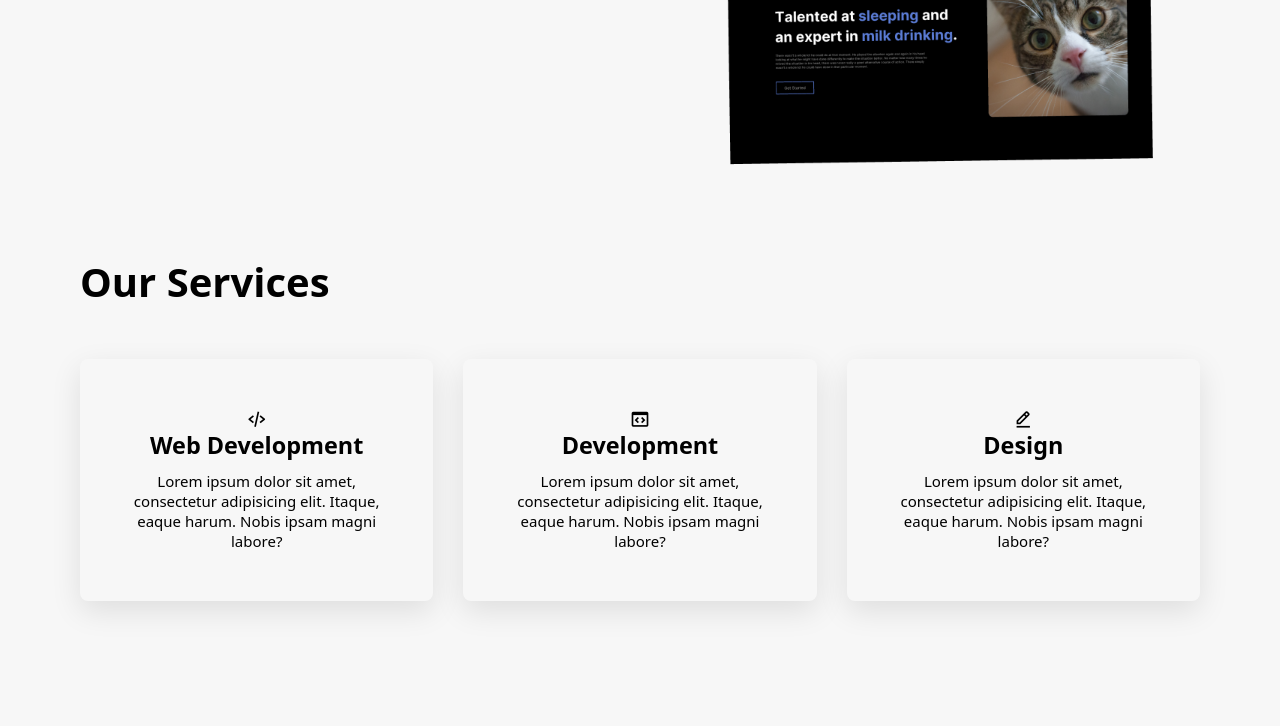
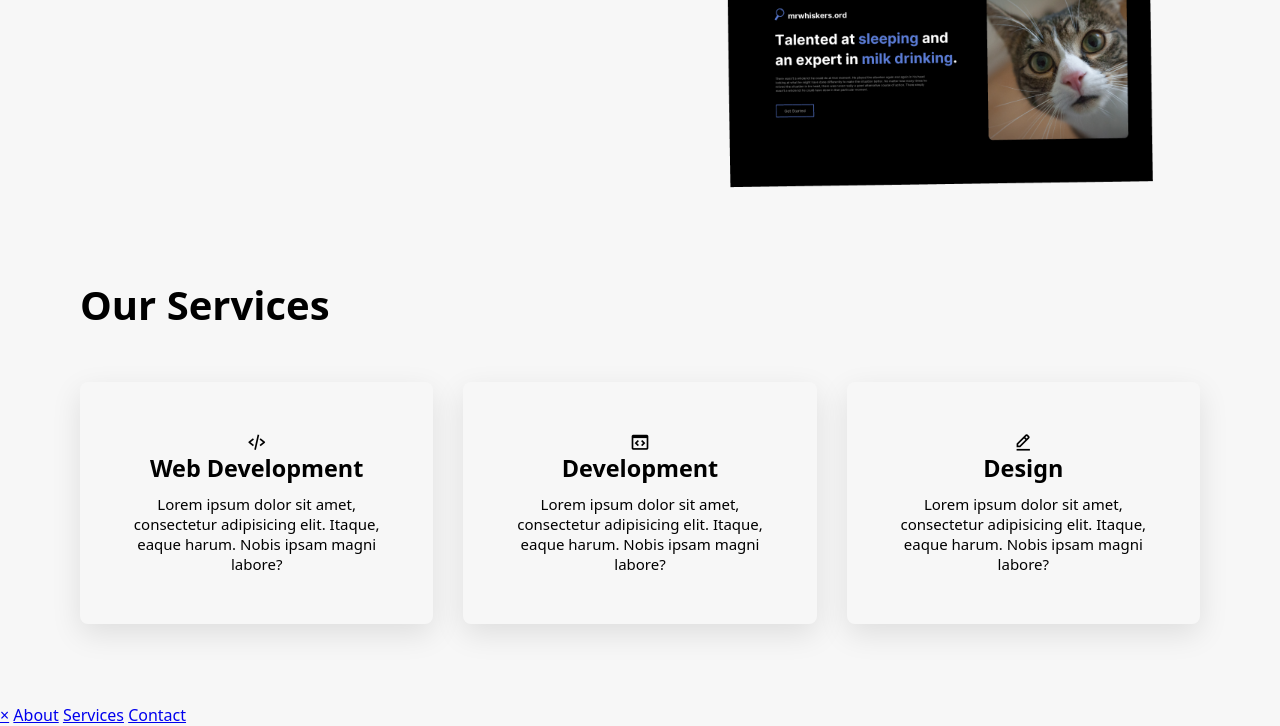
Before and after one commit to javelinwebmessaging/javelinwebdesign.github.io, a plain HTML site: page index.html in a window 1280 px wide. Shown: the part 522-1248 px from the top of the page. Before the commit the page ends 1203 px from the top, so only its background shows below. Drawn offline with nearby package versions, Linux system fonts and the light colour scheme.

Commit message:
Update index.html
added sidebar code

```diff
--- a/index.html
+++ b/index.html
@@ -8,6 +8,13 @@
         <link rel="stylesheet" href="styles.css">
     </head>
     <body>
+
+        <div id="main">
+            <button class="openbtn" onclick="openNav()">
+            &#9776;
+            </button>
+        </div>
+
         <h1 class="title">javelin web designs</h1>
 
         <header>
@@ -39,5 +46,13 @@
                 <p>Lorem ipsum dolor sit amet, consectetur adipisicing elit. Itaque, eaque harum. Nobis ipsam magni labore?</p>
             </div>
         </div>
+
+        <div id="mySidebar" class="sidebar">
+         <a href="javascript:void(0)" class="closebtn" onclick="closeNav()">&times;</a>
+         <a href="https://www.youtube.com/watch?v=dQw4w9WgXcQ">About</a>
+         <a href="#">Services</a>
+         <a href="#">Contact</a>
+        </div>
+
     </body>
 </html>
```
